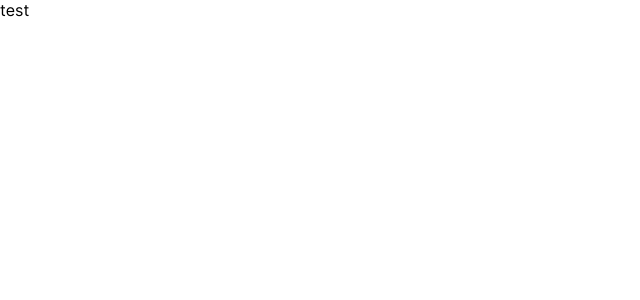
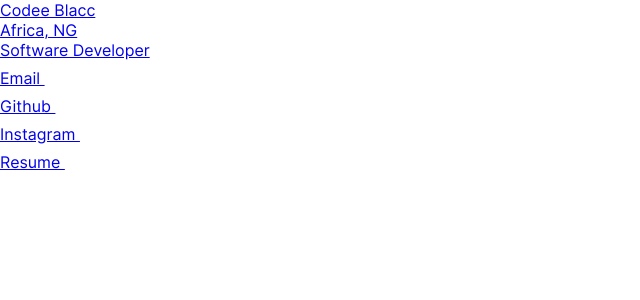
Before and after one commit to codeeblacc/codeeblacc, a React (Create React App) app: page / in a window 1280 px wide. Shown: the top 300 px of the page, without its empty margins (0-640 px from the left). Built offline with nearby package versions, Linux system fonts and the light colour scheme.

Commit message:
header build

```diff
--- a/src/components/Home.js
+++ b/src/components/Home.js
@@ -1,10 +1,17 @@
 import React from 'react';
 
+import Header from '../widgets/Header';
+
 export class Home extends React.Component {
+  componentDidMount() {
+    window.scrollTo(0,0);
+    document.title = `Codeeblacc`;
+  }
+
   render() {
     return (
       <section id="home">
-            <p>test</p>
+        <Header />
       </section>
     );
   }
```
Lines whose indentation alone changed are shown as unchanged.
